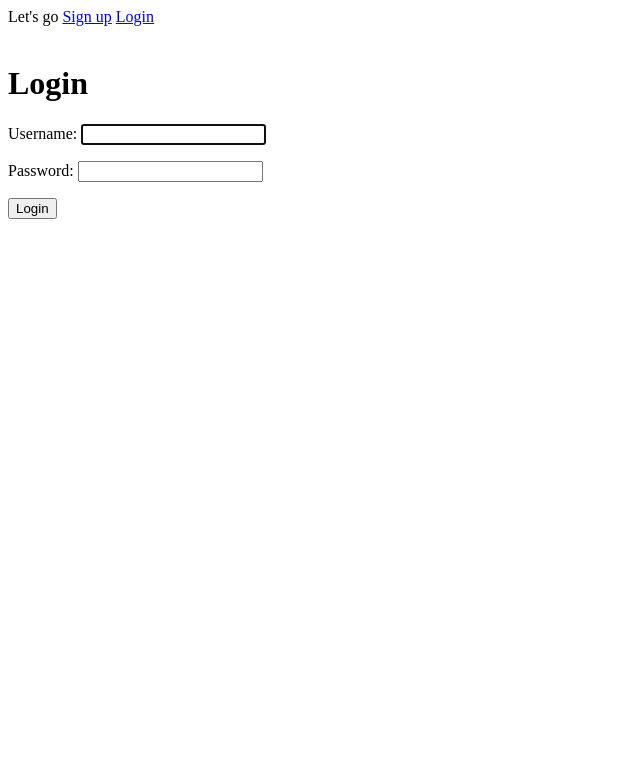
After one commit to puzzle59/todoapps, a Django app: page /login/ in a window 1280 px wide. The commit adds this page. Shown: the top 783 px of the page, without its empty margins (0-640 px from the left). Run offline with Django 3.2, Linux system fonts and the light colour scheme.

Commit message:
Authenticate system completed. Now the fun part

```diff
--- a/todo/templates/todo/base.html
+++ b/todo/templates/todo/base.html
@@ -12,8 +12,8 @@ Logged in as {{ user.username }}
 
 {% else %}
 
-<a href="">Signup</a>
-<a href="">Login</a>
+<a href="{% url 'signupuser' %}"> Sign up</a>
+<a href="{% url 'loginuser' %}"> Login</a>
 
 {% endif%}
 
--- /dev/null
+++ b/todo/templates/todo/loginuser.html
@@ -0,0 +1,16 @@
+Let's go
+{% extends 'todo/base.html' %}
+
+
+{% block content %}
+
+<h1> Login</h1>
+<h2> {{ error }}</h2>
+<form method="POST">
+  {{ form.as_p }}
+    <button type="submit" > Login </button>
+  {% csrf_token %}
+</form>
+
+
+{% endblock %}
--- a/todo/views.py
+++ b/todo/views.py
@@ -1,8 +1,8 @@
 from django.shortcuts import render, redirect
-from django.contrib.auth.forms import UserCreationForm
+from django.contrib.auth.forms import UserCreationForm , AuthenticationForm
 from django.contrib.auth.models import User
 from django.db import IntegrityError
-from django.contrib.auth import login , logout
+from django.contrib.auth import login , logout , authenticate
 
 def home(request):
     return render(request, 'todo/home.html')
@@ -23,6 +23,19 @@ def signupuser(request):
             return render(request, 'todo/signupuser.html',{'form':UserCreationForm(),'error':'Passwords did not match'})
                         #Tell the user the passwords didn't match
 
+def loginuser(request):
+
+    if request.method =='GET':
+        return render(request, 'todo/loginuser.html',{'form':AuthenticationForm()})
+    else:
+        # attention user = ..
+        user= authenticate(request, username=request.POST['username'], password=request.POST['password'])
+        if user is None:
+            return render(request, 'todo/loginuser.html',{'form':AuthenticationForm(), 'error':'Wrong password or username or both'})
+        else:
+            login(request, user)
+            return redirect('currenttodos')
+
 
 def logoutuser(request):
     if request.method=='POST':
--- a/todowoo/urls.py
+++ b/todowoo/urls.py
@@ -21,8 +21,8 @@ urlpatterns = [
 
     #AUTH
 path('signup/',views.signupuser,name='signupuser'),
+path('login/',views.loginuser,name='loginuser'),
 path('logout/',views.logoutuser,name='logoutuser'),
-
 
     #To dos
 path('current/',views.currenttodos,name='currenttodos'),
```
Also changed, not shown: db.sqlite3.
